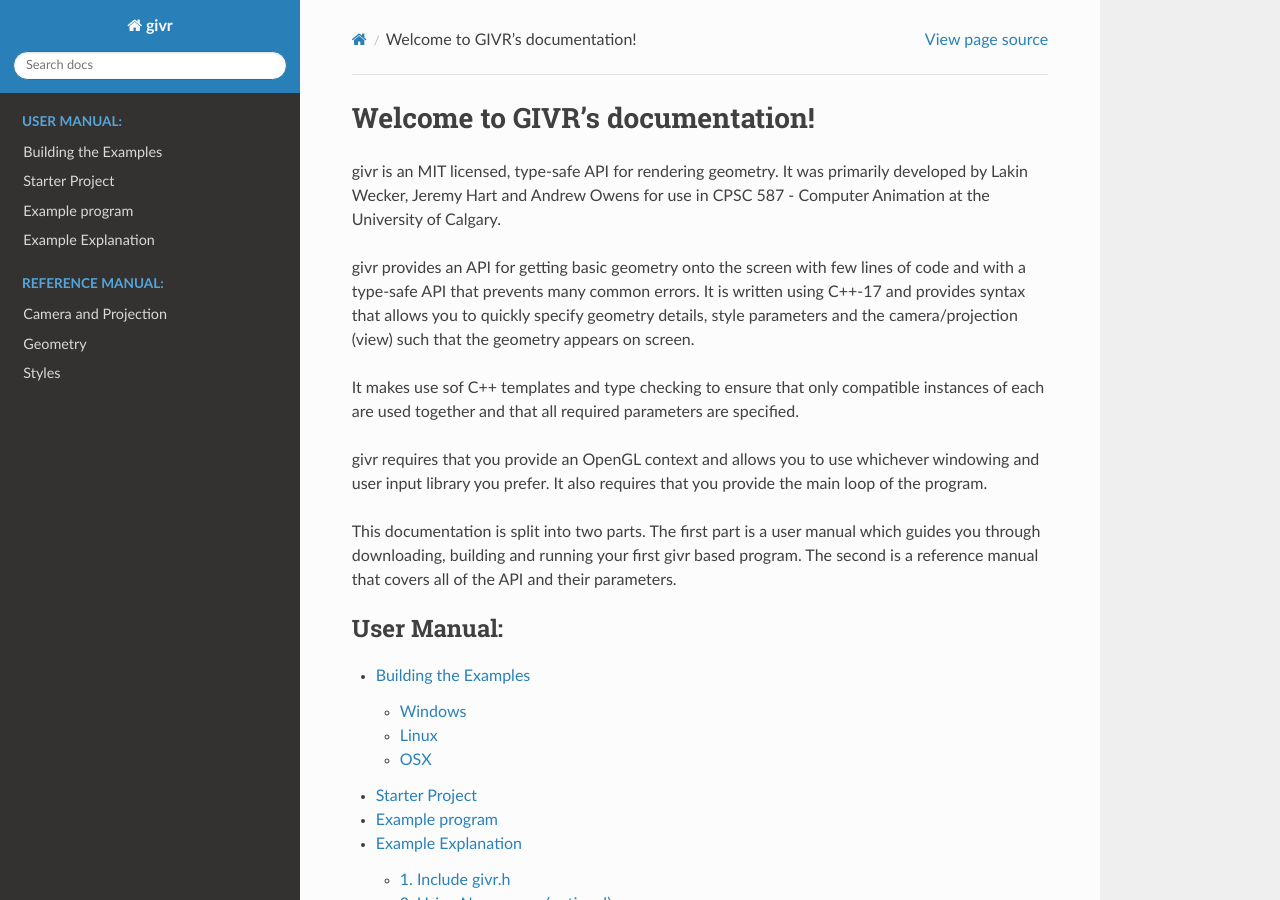
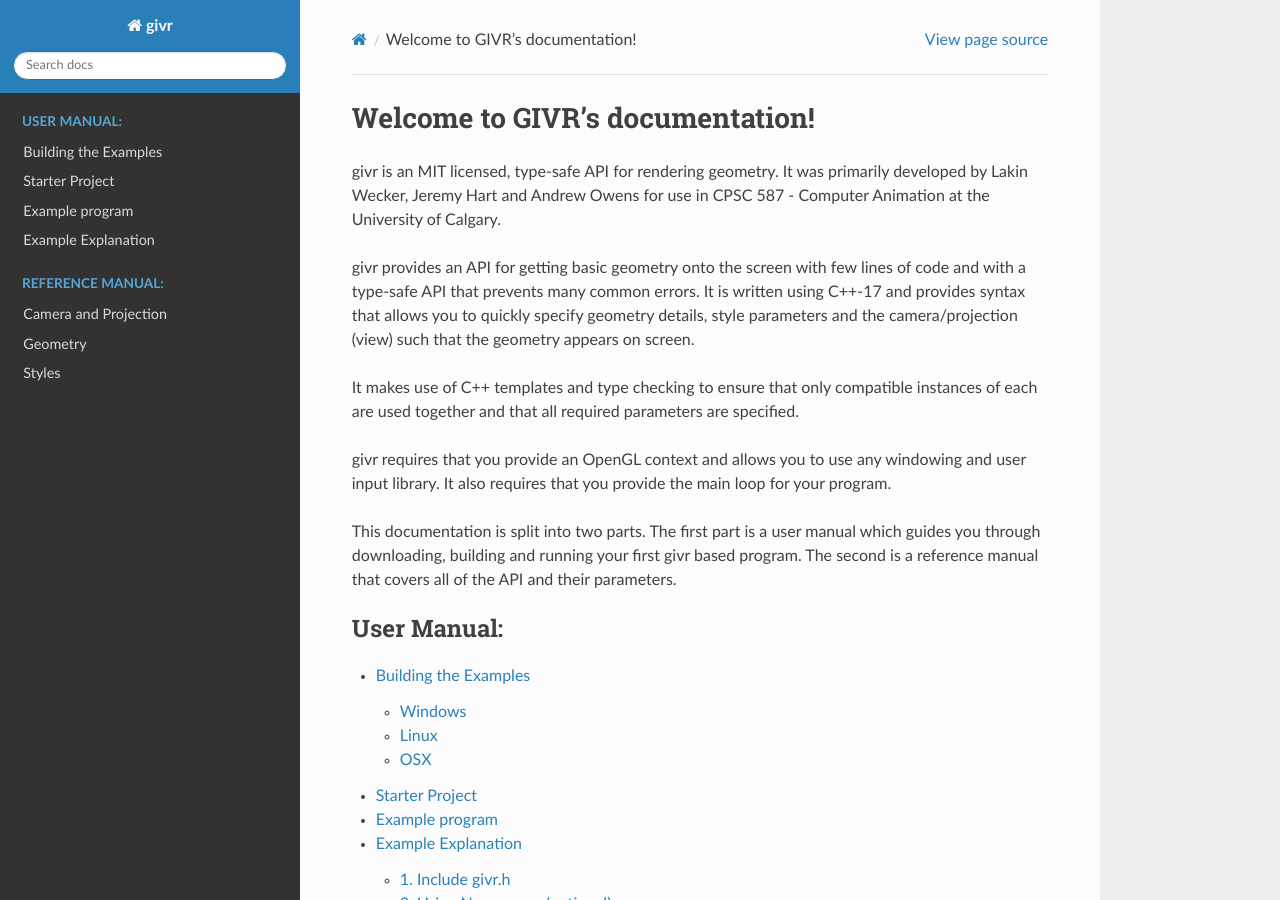
Before and after one commit to giv-lab/givr, a Sphinx documentation site: the page built from docs/source/index.rst, in a window 1280 px wide and 900 px high. Built offline with Sphinx 7.4.7 and the Read the Docs theme 2.0.0, drawn with Linux system fonts in a browser that asks for light colours; formulas are drawn with MathJax 3.

Commit message:
Minor typo fixes.

```diff
--- a/docs/source/index.rst
+++ b/docs/source/index.rst
@@ -16,13 +16,13 @@ It is written using C++-17 and provides syntax that allows you to quickly
 specify geometry details, style parameters and the camera/projection (view)
 such that the geometry appears on screen.
 
-It makes use sof C++ templates and type checking to ensure that only compatible
+It makes use of C++ templates and type checking to ensure that only compatible
 instances of each are used together and that all required parameters are
 specified.
 
 givr requires that you provide an OpenGL context and allows you to use
-whichever windowing and user input library you prefer. It also requires that
-you provide the main loop of the program.
+any windowing and user input library. It also requires that you provide the
+main loop for your program.
 
 This documentation is split into two parts. The first part is a user manual
 which guides you through downloading, building and running your first givr
```
